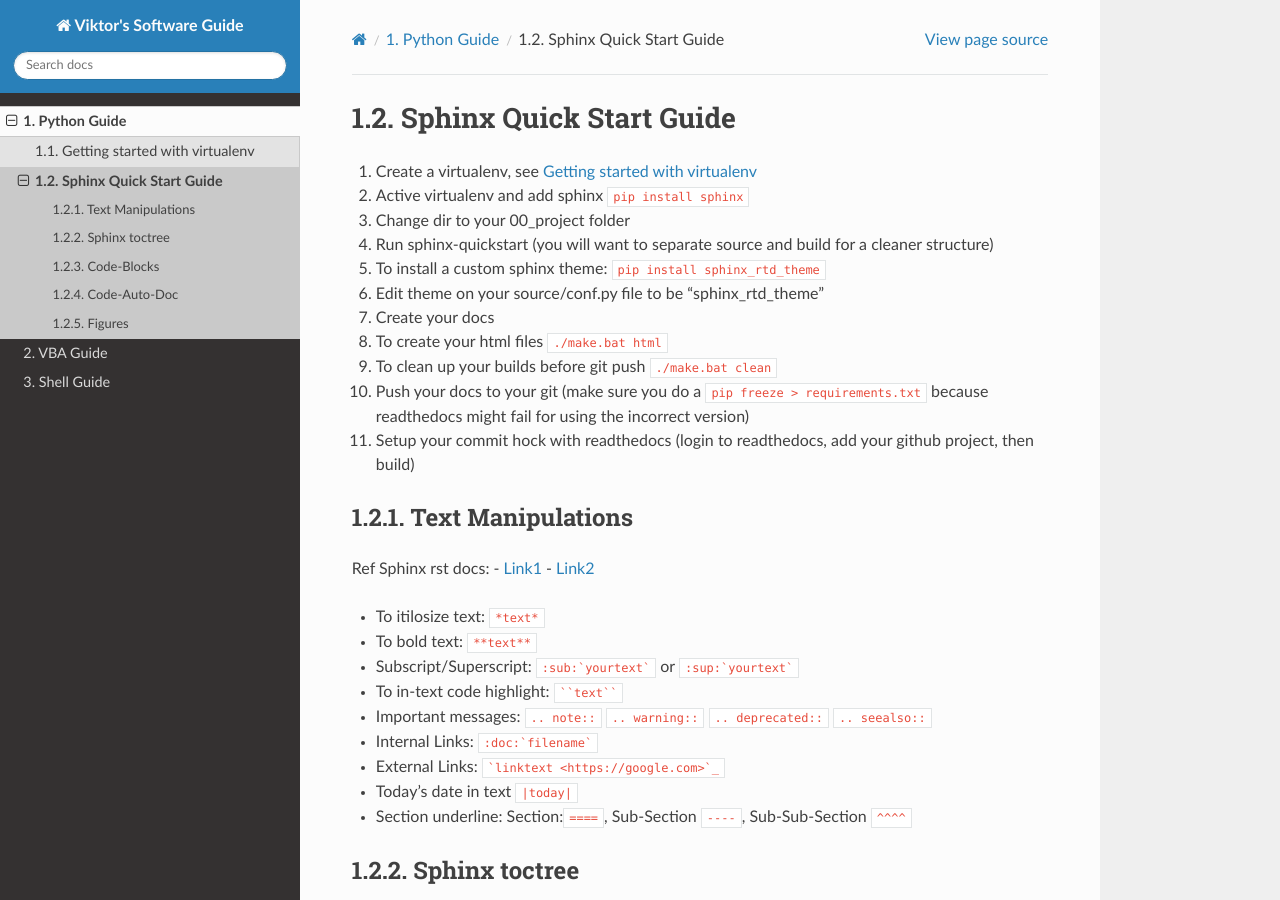
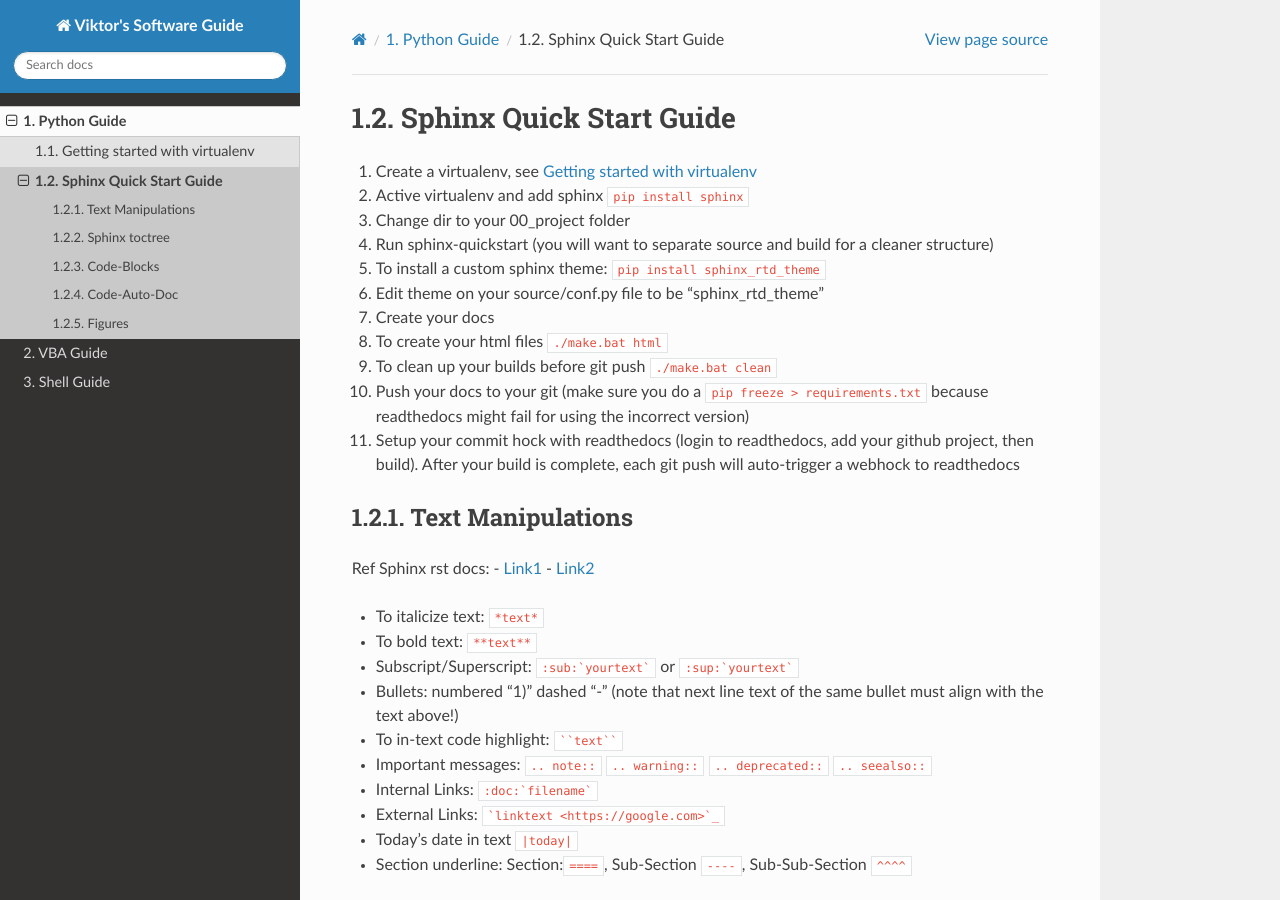
Before and after one commit to PydPiper/viks_SoftwareGuide, a Sphinx documentation site: the page built from source/python/sphinx.rst, in a window 1280 px wide and 900 px high. Built offline with Sphinx 7.4.7 and the Read the Docs theme 2.0.0, drawn with Linux system fonts in a browser that asks for light colours.

Commit message:
updated sphinx docs, added bullet notes, and fixed spelling

`````diff
--- a/source/index.rst
+++ b/source/index.rst
@@ -2,10 +2,12 @@
 ===================================
 
 Abstract
-========
+--------
 This guide is a collection of references and examples for common commands/examples mainly structured around
 python, shell (unix/linux/cmd), excel related vba and other similar frameworks. All documentation are open source,
-and can be found on public media.
+and can be found on public domain.
+
+The objective is to layout concepts and examples step by step in a clear and concise manner with emphasis on the "gotchas".
 
 .. toctree::
     :numbered:
--- a/source/python/sphinx.rst
+++ b/source/python/sphinx.rst
@@ -10,8 +10,10 @@
 7) Create your docs
 8) To create your html files ``./make.bat html``
 9) To clean up your builds before git push ``./make.bat clean``
-10) Push your docs to your git (make sure you do a ``pip freeze > requirements.txt`` because readthedocs might fail for using the incorrect version)
-11) Setup your commit hock with readthedocs (login to readthedocs, add your github project, then build)
+10) Push your docs to your git (make sure you do a ``pip freeze > requirements.txt`` because readthedocs might fail for
+    using the incorrect version)
+11) Setup your commit hock with readthedocs (login to readthedocs, add your github project, then build).
+    After your build is complete, each git push will auto-trigger a webhock to readthedocs
 
 
 Text Manipulations
@@ -20,9 +22,10 @@
 - `Link1 <http://www.sphinx-doc.org/en/master/usage/restructuredtext/index.html>`_
 - `Link2 <https://www.sphinx-doc.org/en/master/usage/restructuredtext/directives.html?highlight=code-block#showing-code-examples>`_
 
-- To itilosize text: ``*text*``
+- To italicize text: ``*text*``
 - To bold text: ``**text**``
 - Subscript/Superscript: ``:sub:`yourtext``` or ``:sup:`yourtext```
+- Bullets: numbered "1)" dashed "-" (note that next line text of the same bullet must align with the text above!)
 - To in-text code highlight: ````text````
 - Important messages: ``.. note::`` ``.. warning::`` ``.. deprecated::`` ``.. seealso::``
 - Internal Links: ``:doc:`filename```
@@ -32,8 +35,10 @@
 
 Sphinx toctree
 --------------
-1) The ``.. toctree::`` must be present in your top level index.rst file. The links will show up on both your page and on the left quickbar
-2) The sub-folder trees also need to have a index.rst with ``.. toctree::`` to properly get nested tree reference links, see example below:
+1) The ``.. toctree::`` must be present in your top level index.rst file. The links will show up on both your page and
+   on the left quickbar
+2) The sub-folder trees also need to have a index.rst with ``.. toctree::`` to properly get nested tree reference links,
+   see example below:
 
 .. code-block:: text
 
`````
